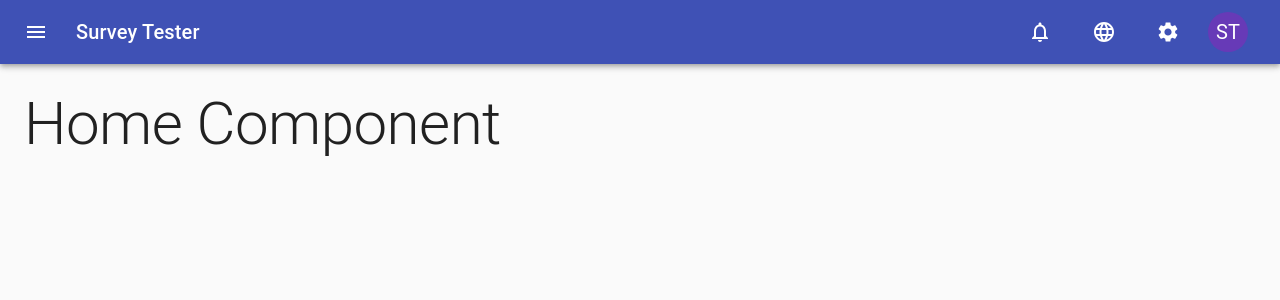
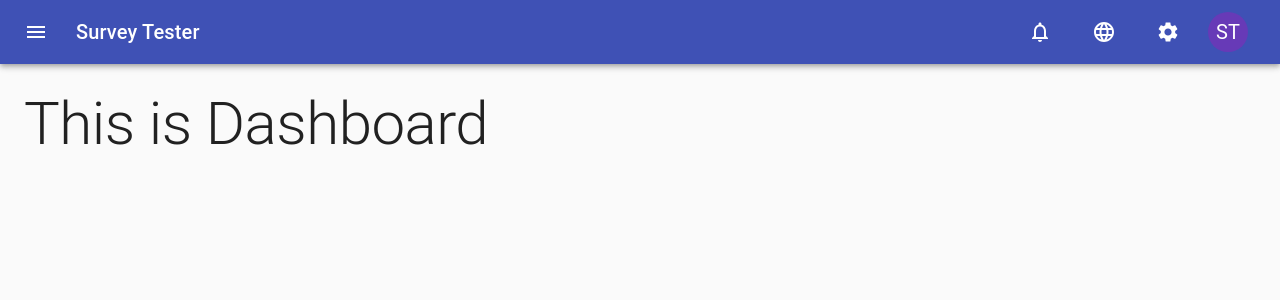
Before and after one commit to tarunsengar1987/surveytester, a React (Create React App) app: page /dashboard in a window 1280 px wide. Shown: the top 300 px of the page. Built offline with nearby package versions, Linux system fonts and the light colour scheme.

Commit message:
Added new files.

```diff
--- a/package.json
+++ b/package.json
@@ -11,14 +11,14 @@
     "@testing-library/user-event": "^12.1.10",
     "@types/jest": "^26.0.15",
     "@types/node": "^12.0.0",
-    "@types/react-dom": "^17.0.0",
+    "@types/react-dom": "^17.0.8",
     "node-sass": "^6.0.1",
     "react": "^17.0.2",
     "react-dom": "^17.0.2",
     "react-router-dom": "^5.2.0",
     "react-scripts": "4.0.3",
     "reactjs-popup": "^2.0.4",
-    "typescript": "^4.1.2",
+    "typescript": "^4.3.5",
     "web-vitals": "^1.0.1"
   },
   "scripts": {
--- a/src/Dashboard/Dashboard.tsx
+++ b/src/Dashboard/Dashboard.tsx
@@ -29,6 +29,12 @@ interface RenderTrees {
     id: string;
     name: string;
     children?: RenderTrees[];
+  }
+  interface Header {
+
+    name: string;
+    headname: string;
+
   }
 const data: RenderTree = {
   id: 'root',
@@ -69,6 +75,10 @@ const datas: RenderTrees = {
         ],
       },
     ],
+  };
+  const header: Header = {
+    name: 'This is Dashboard',
+    headname: 'Survey Tester',
   };
 const useStyles = makeStyles((theme) =>
   createStyles({
@@ -140,7 +150,7 @@ const Dashboard = () => {
             <MenuIcon />
           </IconButton>
           <Typography variant="h6" className={classes.title}>
-            Survey Tester
+           {header.headname}
           </Typography>
           <Button color="inherit">
             {" "}
@@ -160,7 +170,7 @@ const Dashboard = () => {
         </Toolbar>
       </AppBar>
       <main className={classes.content}>
-        <Typography variant="h2">Home Component</Typography>
+        <Typography variant="h2">{header.name}</Typography>
       </main>
     </div>
   );
--- a/src/login/Login.tsx
+++ b/src/login/Login.tsx
@@ -10,13 +10,9 @@ import Button from '@material-ui/core/Button';
 // import ConfirmDialog, { confirmDialog } from './ConfirmDialog';
 import Checkbox from '@material-ui/core/Checkbox';
 import FormControlLabel from '@material-ui/core/FormControlLabel';
-import Menu from '@material-ui/core/Menu'
-import MenuItem from '@material-ui/core/MenuItem'
-import {
-  usePopupState,
-  bindTrigger,
-  bindMenu,
-} from 'material-ui-popup-state/hooks';
+import Menu from '@material-ui/core/Menu';
+import MenuItem from '@material-ui/core/MenuItem';
+
 
 
 
@@ -210,7 +206,7 @@ const Login: React.FC = () => {
             />
           </div>
           {/* <Button onClick={() => confirmDialog('Please enter your email address. We will send you a link with instructions to reset your password.',handleSubmit)}>I forgot my password</Button> */}
-          <Button onClick={togglePopup}>Click</Button>
+
         </CardContent>
         <FormControlLabel
          control={
```
Also changed, not shown: 1 other file (tests, documents, lock files or other folders).
